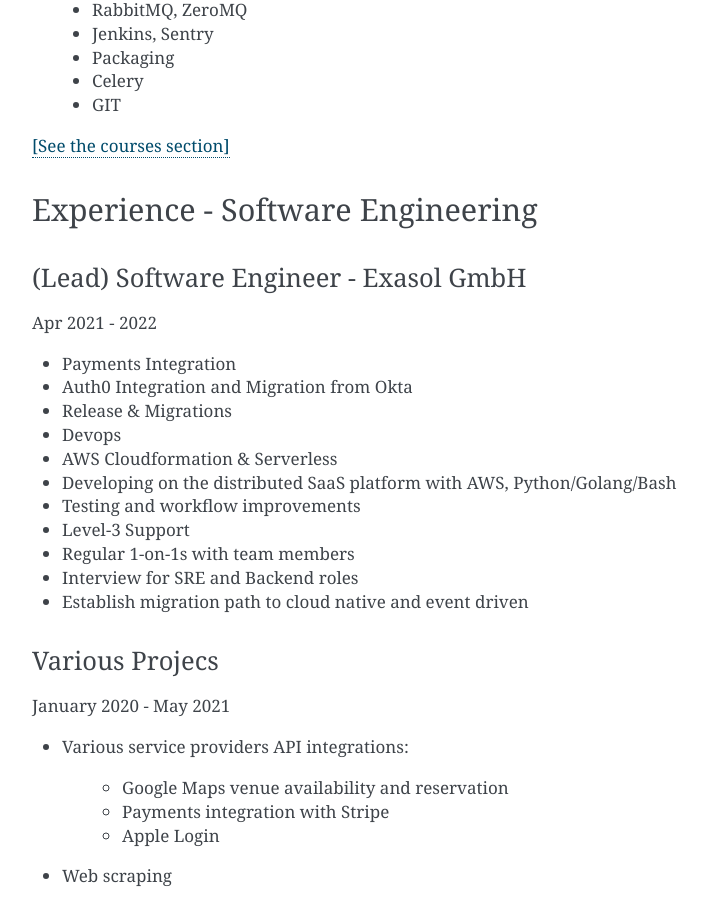
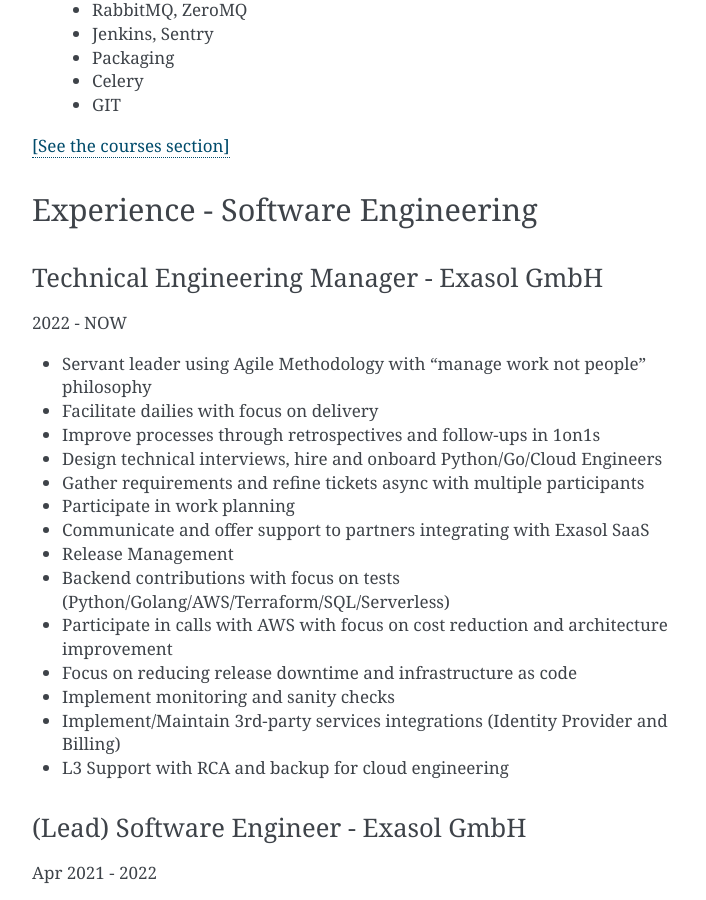
Before and after one commit to dincamihai/dincamihai.github.io, a Sphinx documentation site: the page built from source/index.rst, in a window 1280 px wide and 900 px high, scrolled down 1408 px. Shown: the whole window, without its empty margins (388-1094 px from the left). Built offline with Sphinx 7.4.7, drawn with Linux system fonts in a browser that asks for light colours; some of the changed text lies outside the part shown.

Commit message:
Update index.rst

```diff
--- a/source/index.rst
+++ b/source/index.rst
@@ -68,6 +68,25 @@
 
 Experience - Software Engineering
 ---------------------------------
+
+Technical Engineering Manager - Exasol GmbH
+^^^^^^^^^^^^^^^^^^^^^^^^^^^^^^^
+2022 - NOW
+
+* Servant leader using Agile Methodology with "manage work not people" philosophy
+* Facilitate dailies with focus on delivery
+* Improve processes through retrospectives and follow-ups in 1on1s
+* Design technical interviews, hire and onboard Python/Go/Cloud Engineers
+* Gather requirements and refine tickets async with multiple participants
+* Participate in work planning
+* Communicate and offer support to partners integrating with Exasol SaaS
+* Release Management
+* Backend contributions with focus on tests (Python/Golang/AWS/Terraform/SQL/Serverless)
+* Participate in calls with AWS with focus on cost reduction and architecture improvement
+* Focus on reducing release downtime and infrastructure as code
+* Implement monitoring and sanity checks
+* Implement/Maintain 3rd-party services integrations (Identity Provider and Billing)
+* L3 Support with RCA and backup for cloud engineering
 
 (Lead) Software Engineer - Exasol GmbH
 ^^^^^^^^^^^^^^^^^^^^^^^^^^^^^^^
```
